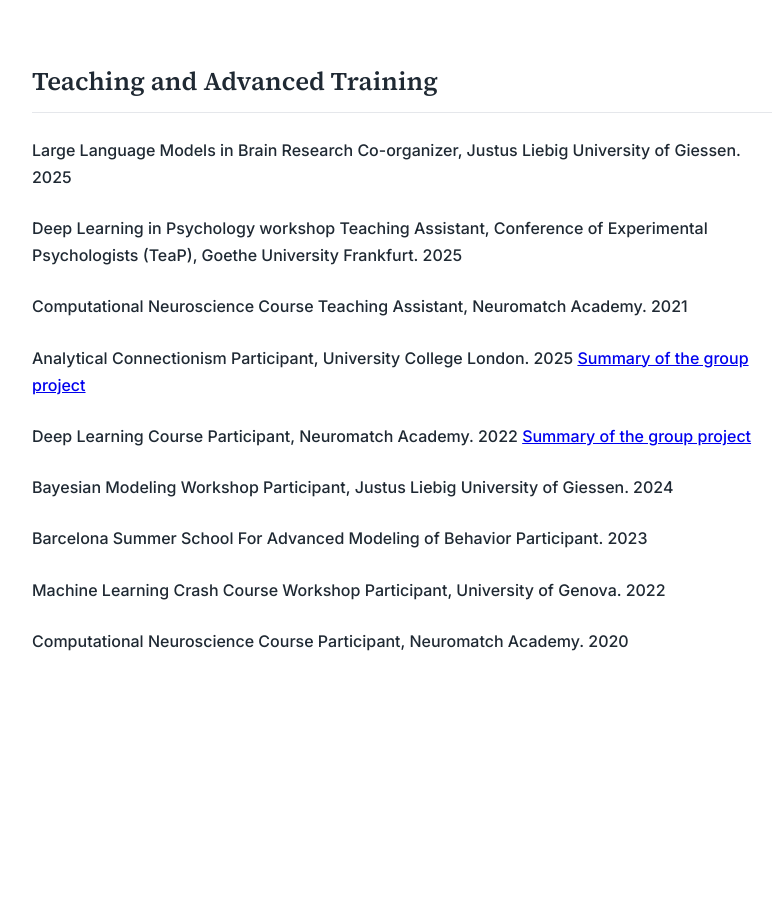
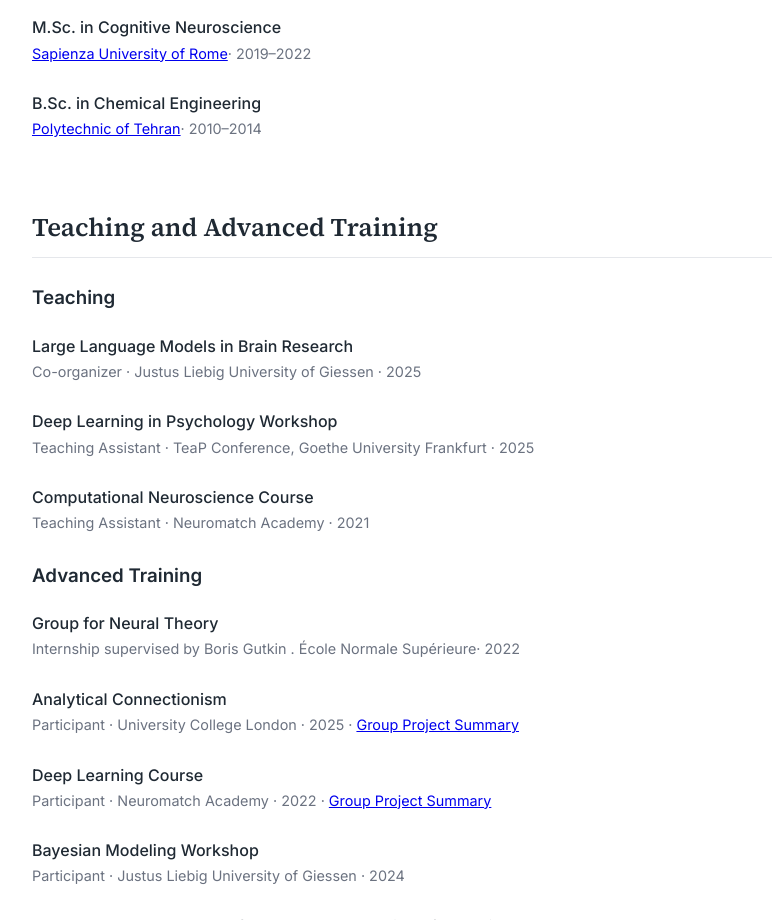
Before and after one commit to El4h/el4h.github.io, a plain HTML site: page index.html in a window 1280 px wide. Shown: the part 1880-2800 px from the top of the page, without its empty margins (348-1130 px from the left). Before the commit the page ends 2663 px from the top, so only its background shows below. Drawn offline with Linux system fonts and the light colour scheme.

Commit message:
rearranged

```diff
--- a/index.html
+++ b/index.html
@@ -222,10 +222,11 @@
         <p>
         I am a PhD candidate in Computational Cognitive Neuroscience in <a href="https://www.katharinadobs.com/home">VCCN Lab</a> at
         <a href="https://www.uni-giessen.de/de/fbz/fb06/psychologie/abt/allgemeine-psychologie/mitarbeiter">Justus Liebig University Giessen</a>.
-        My research lies at the intersection of visual cognition and computational neuroscience, where I investigate the representational structure of artificial and biological vision systems. During my PhD, I formulate and pursue theory-driven research questions about how internal representations in deep neural networks align with human visual behavior, and under what conditions they diverge.
-        To address these questions, I develop, train, and systematically probe computational models of vision (e.g., convolutional neural networks), alongside designing and conducting controlled behavioral experiments with human participants. By integrating behavioral data, neuroimaging findings, and computational analyses, I examine how visual biases and perceptual phenomena emerge across different model architectures and training regimes.
-        My earlier work combines empirical and theoretical approaches to understanding brain function. In my MSc research, I investigated the functional heterogeneity of face-selective regions in the human ventral visual pathway using connectivity fingerprint and representational analyses of fMRI data.
-        In parallel, I explored biologically grounded dynamical systems models of cortical circuits, implementing neural population models to study oscillatory activity and working memory dynamics in the higher-level cortex.
+        <p>
+        My research lies at the intersection of visual cognition and computational neuroscience, where I investigate the representational structure of artificial and biological vision systems. During my PhD, I formulate and pursue theory-driven research questions about how internal representations in deep neural networks align with human visual behavior, and under what conditions they diverge.</p>
+        <p>To address these questions, I develop, train, and systematically probe computational models of vision (e.g., convolutional neural networks), alongside designing and conducting controlled behavioral experiments with human participants. By integrating behavioral data, neuroimaging findings, and computational analyses, I examine how visual biases and perceptual phenomena emerge across different model architectures and training regimes.</p>
+        <p>My earlier work combines empirical and theoretical approaches to understanding brain function. In my MSc research, I investigated the functional heterogeneity of face-selective regions in the human ventral visual pathway using connectivity fingerprint and representational analyses of fMRI data. </p>
+        <p>In parallel, I explored biologically grounded dynamical systems models of cortical circuits, implementing neural population models to study oscillatory activity and working memory dynamics in the higher-level cortex.</p>
         </p>
         <p>
         Looking ahead, I am particularly interested in:
@@ -334,96 +335,96 @@
           </div>
         </div>
       </section>
-      <!-- Teaching and Advanced Training -->
+
       <section>
   <h2>Teaching and Advanced Training</h2>
 
+  <!-- Teaching -->
+  <h3>Teaching</h3>
+
+  <div class="item">
+    <div class="item-title">Large Language Models in Brain Research</div>
+    <div class="item-meta">
+      Co-organizer · Justus Liebig University of Giessen · 2025
+    </div>
+  </div>
+
+  <div class="item">
+    <div class="item-title">Deep Learning in Psychology Workshop</div>
+    <div class="item-meta">
+      Teaching Assistant · TeaP Conference, Goethe University Frankfurt · 2025
+    </div>
+  </div>
+
+  <div class="item">
+    <div class="item-title">Computational Neuroscience Course</div>
+    <div class="item-meta">
+      Teaching Assistant · Neuromatch Academy · 2021
+    </div>
+  </div>
+
+
+  <!-- Advanced Training -->
+  <h3>Advanced Training</h3>
+
+  <div class="item">
+    <div class="item-title">Group for Neural Theory</div>
+    <div class="item-meta">
+      Internship supervised by Boris Gutkin .  École Normale Supérieure· 2022
+    </div>
+  </div>
+
+
   <div class="item">
     <div class="item-title">
-            Large Language Models in Brain Research
-            Co-organizer, Justus Liebig University of Giessen. 2025
+      Analytical Connectionism
     </div>
-          <!-- <div class="item-meta">
-            Journal Name · <a href="#">PDF</a>
-          </div> -->
+    <div class="item-meta">
+      Participant · University College London · 2025
+      · <a href="https://github.com/a-del/devlpmtl-lrng-holistic">Group Project Summary</a>
+    </div>
+  </div>
+
+  <div class="item">
+    <div class="item-title">Deep Learning Course</div>
+    <div class="item-meta">
+      Participant · Neuromatch Academy · 2022
+      · <a href="https://colab.research.google.com/drive/1TQLuKOhAzI-Cq2MnORV4VFyB9LBt6GsZ?usp=sharing">Group Project Summary</a>
+    </div>
+  </div>
+
+  <div class="item">
+    <div class="item-title">Bayesian Modeling Workshop</div>
+    <div class="item-meta">
+      Participant · Justus Liebig University of Giessen · 2024
+    </div>
   </div>
 
   <div class="item">
     <div class="item-title">
-            Deep Learning in Psychology workshop
-            Teaching Assistant, Conference of Experimental Psychologists (TeaP), Goethe University Frankfurt. 2025
+      Barcelona Summer School for Advanced Modeling of Behavior
     </div>
-          <!-- <div class="item-meta">
-            Conference / Journal
-          </div> -->
+    <div class="item-meta">
+      Participant · 2023
     </div>
-        <div class="item">
-          <div class="item-title">
-            Computational Neuroscience Course
-            Teaching Assistant, Neuromatch Academy. 2021
-          </div>
-          <!-- <div class="item-meta">
-            Conference / Journal
-          </div> -->
-        </div>
-        <div class="item">
-          <div class="item-title">
-            Analytical Connectionism
-            Participant, University College London. 2025
-            <a href="https://github.com/a-del/devlpmtl-lrng-holistic">Summary of the group project </a>
-          </div>
-          <!-- <div class="item-meta">
-            Conference / Journal
-          </div> -->
-        </div>
-        <div class="item">
-          <div class="item-title">
-            Deep Learning Course
-            Participant, Neuromatch Academy. 2022
-            <a href="https://colab.research.google.com/drive/1TQLuKOhAzI-Cq2MnORV4VFyB9LBt6GsZ?usp=sharing">Summary of the group project </a>
-          </div>
-          <!-- <div class="item-meta">
-            Conference / Journal
-          </div> -->
-        </div>
-        <div class="item">
-          <div class="item-title">
-            Bayesian Modeling Workshop
-            Participant, Justus Liebig University of Giessen. 2024
-          </div>
-          <!-- <div class="item-meta">
-            Conference / Journal
-          </div> -->
-        </div>
-        <div class="item">
-          <div class="item-title">
-            Barcelona Summer School For Advanced Modeling of Behavior
-            Participant. 2023
-          </div>
-          <!-- <div class="item-meta">
-            Conference / Journal
-          </div> -->
-        </div>
-        <div class="item">
-          <div class="item-title">
-            Machine Learning Crash Course Workshop
-            Participant, University of Genova. 2022
-          </div>
-          <!-- <div class="item-meta">
-            Conference / Journal
-          </div> -->
   </div>
 
   <div class="item">
-          <div class="item-title">
-            Computational Neuroscience Course
-            Participant, Neuromatch Academy. 2020
+    <div class="item-title">Machine Learning Crash Course Workshop</div>
+    <div class="item-meta">
+      Participant · University of Genova · 2022
     </div>
-          <!-- <div class="item-meta">
-            Conference / Journal
-          </div> -->
   </div>
+
+  <div class="item">
+    <div class="item-title">Computational Neuroscience Course</div>
+    <div class="item-meta">
+      Participant · Neuromatch Academy · 2020
+    </div>
+  </div>
+
 </section>
+
 
     </main>
   </div>
```
Lines whose indentation alone changed are shown as unchanged.
